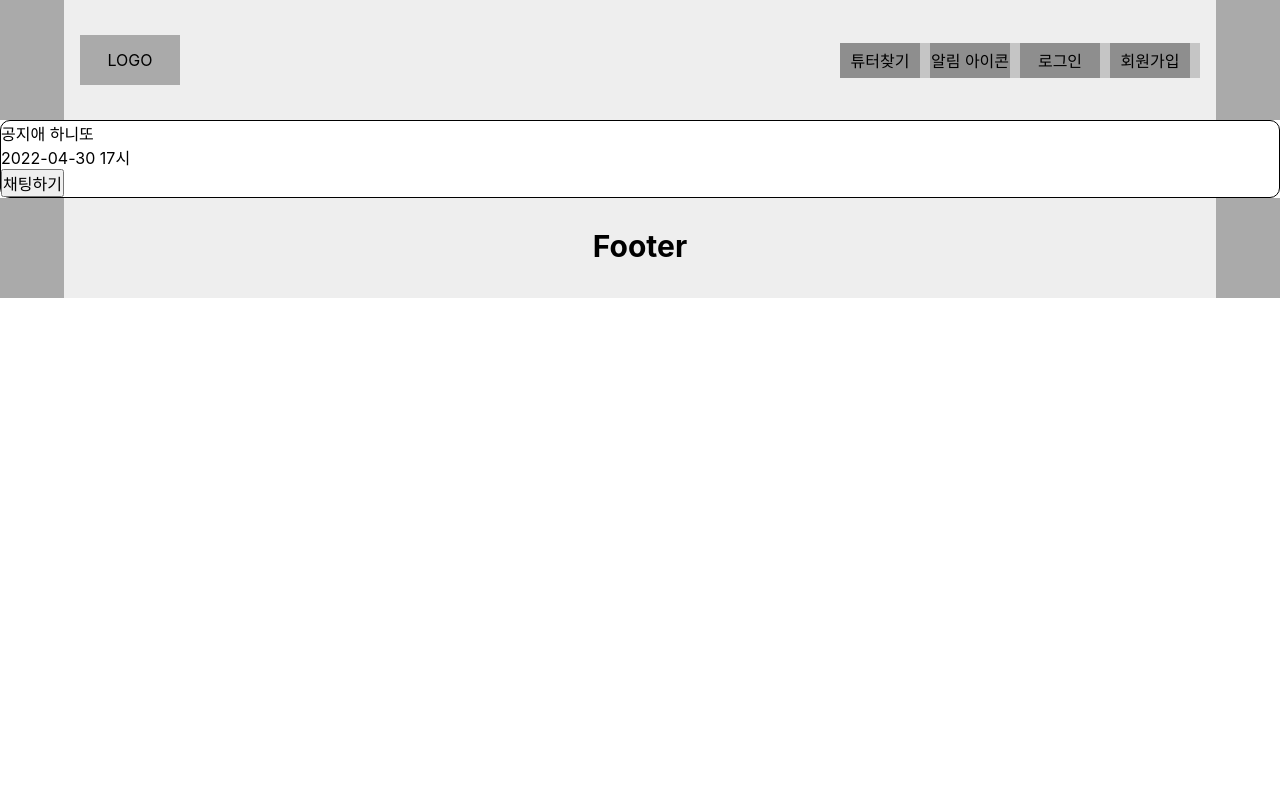
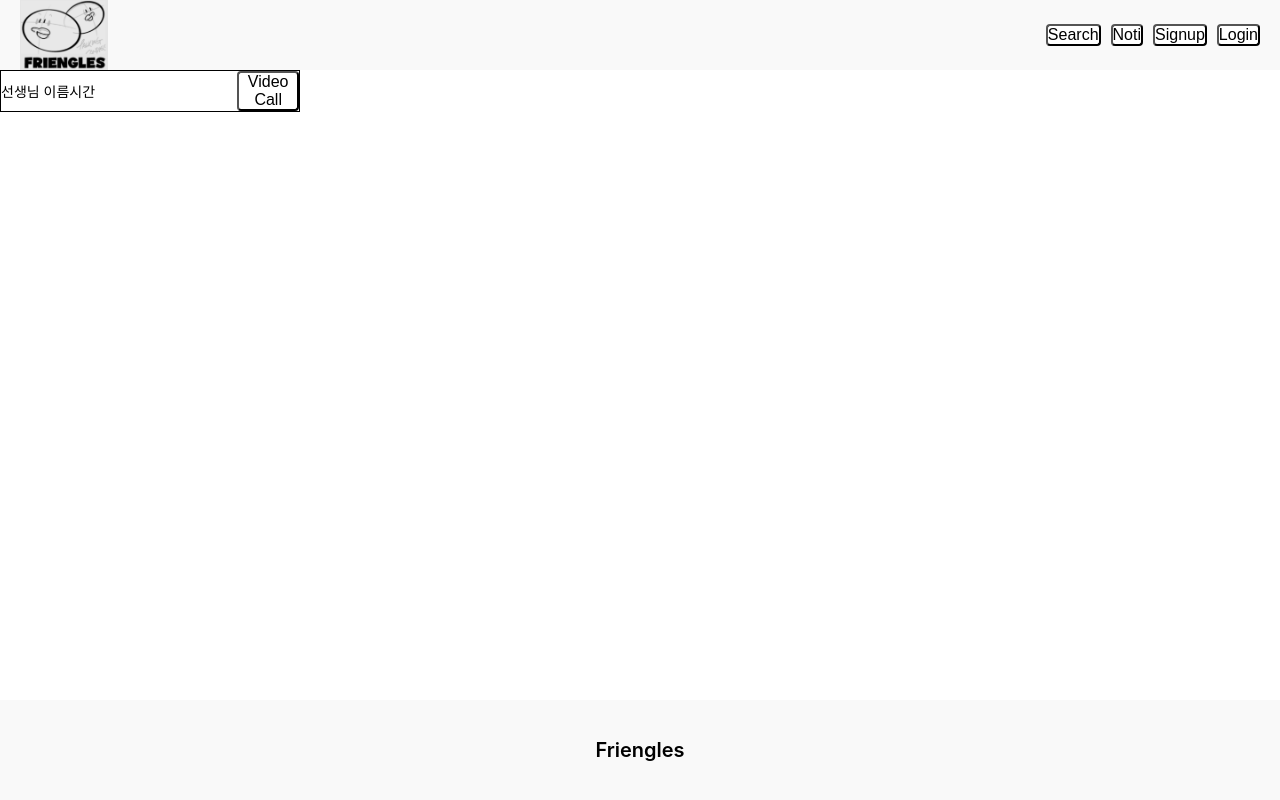
Before and after one commit to jiaegong/Friengls, a React (Create React App) app: page /mypage in a window 1280 px wide. Built offline with nearby package versions, Linux system fonts and the light colour scheme; no server answers.

Commit message:
Style: Main page

```diff
--- a/public/index.html
+++ b/public/index.html
@@ -29,6 +29,7 @@
   <body>
     <noscript>You need to enable JavaScript to run this app.</noscript>
     <div id="root"></div>
+    <div id="modal"></div>
     <!--
       This HTML file is a template.
       If you open it directly in the browser, you will see an empty page.
--- a/src/components/Footer.js
+++ b/src/components/Footer.js
@@ -1,35 +1,29 @@
 import React from 'react';
 import styled from 'styled-components';
+import { Flex, Text } from '../elements/index';
 
 const Footer = () => {
   return (
-    <Wrap>
-      <div className="innerWrap">
-        <h1>Footer</h1>
-      </div>
-    </Wrap>
+    <Flex
+      styles={{
+        width: '100%',
+        height: '100px',
+        background: '#f9f9f9',
+        position: 'absolute',
+        bottom: 0,
+      }}
+    >
+      <Text
+        styles={{
+          fontSize: '20px',
+          fontWeight: '600',
+          color: '#000',
+        }}
+      >
+        Friengles
+      </Text>
+    </Flex>
   );
 };
 
 export default Footer;
-
-const Wrap = styled.div`
-  width: 100%;
-  height: 100px;
-  background: #aaa;
-
-  .innerWrap {
-    width: 90%;
-    max-width: 1400px;
-    height: 100%;
-    margin: auto;
-    padding: 30px 16px 0;
-
-    background: #eee;
-
-    h1 {
-      text-align: center;
-      font-size: 30px;
-    }
-  }
-`;
--- a/src/components/Header.js
+++ b/src/components/Header.js
@@ -1,5 +1,6 @@
 import React, { useEffect } from 'react';
 import { useDispatch } from 'react-redux';
+import { Flex, Button } from '../elements/index';
 
 // 패키지
 import styled from 'styled-components';
@@ -13,102 +14,52 @@ const Header = () => {
   }, []);
 
   return (
-    <Wrap>
-      <div className="innerWrap">
-        <div
-          className="logoWrap"
-          onClick={() => {
+    <Flex
+      styles={{
+        height: '70px',
+        background: '#f9f9f9',
+      }}
+    >
+      <Flex
+        styles={{ justifyContent: 'flex-start', marginLeft: '20px' }}
+        _onClick={() => {
           history.push('/');
         }}
       >
-          LOGO
-          {/* img or background_img로 설정하면 될듯. */}
-        </div>
-
-        <ul className="navBarWrap">
-          <li
-            onClick={() => {
+        <img src="logo.png" height="70px" />
+      </Flex>
+      <Flex
+        styles={{
+          justifyContent: 'flex-end',
+          gap: '10px',
+          marginRight: '20px',
+        }}
+      >
+        <Button
+          _onClick={() => {
             history.push('/search');
           }}
         >
-            튜터찾기
-          </li>
-          <li>알림 아이콘</li>
-          <li
-            onClick={() => {
+          Search
+        </Button>
+        <Button>Noti</Button>
+        <Button
+          _onClick={() => {
+            history.push('/signup');
+          }}
+        >
+          Signup
+        </Button>
+        <Button
+          _onClick={() => {
             history.push('/login');
           }}
         >
-            로그인
-          </li>
-          <li
-            onClick={() => {
-              history.push('/signup');
-            }}
-          >
-            회원가입
-          </li>
-        </ul>
-        {/* 로그인시 회원이름 나오게 할것인지?? */}
-      </div>
-    </Wrap>
+          Login
+        </Button>
+      </Flex>
+    </Flex>
   );
 };
 
 export default Header;
-
-const Wrap = styled.div`
-  width: 100%;
-  height: 120px;
-  background: #aaa;
-
-  .innerWrap {
-    width: 90%;
-    max-width: 1400px;
-    height: 100%;
-    padding: 0px 16px 0;
-    margin: auto;
-
-    display: flex;
-    justify-content: space-between;
-    align-items: center;
-    background: #eee;
-
-    .logoWrap {
-      width: 100px;
-      height: 50px;
-      display: flex;
-      justify-content: center;
-      align-items: center;
-      cursor: pointer;
-      background: #aaa;
-    }
-
-    .navBarWrap {
-      /* width: 300px; */
-      width: auto;
-      height: 35px;
-      display: flex;
-      justify-content: space-between;
-      align-items: center;
-      background: #c5c5c5;
-
-      li {
-        width: 80px;
-        height: 35px;
-        display: flex;
-        justify-content: center;
-        vertical-align: middle;
-        align-items: center;
-        cursor: pointer;
-        background: #8e8e8e;
-
-        margin-right: 10px;
-
-        &:nth-child(5) {
-          margin: 0;
-        }
-      }
-    }
-  }
-`;
--- /dev/null
+++ b/src/components/Review.js
@@ -0,0 +1,31 @@
+import React from 'react';
+import { Flex, Image, Text } from '../elements/index';
+
+const Review = () => {
+  const rate = '5'; // 평점 불러와서 넣기
+  return (
+    <Flex>
+      <Image shape="circle" />
+      <Text>작성자 아이디</Text>
+      <Text>선생님 이름</Text>
+      <Flex styles={{ flexDirection: 'row' }}>
+        {Array.from({ length: 5 }, (c, idx) => {
+          return (
+            <Flex
+              styles={{
+                width: '30px',
+                height: '30px',
+                borderRadius: '30px',
+                margin: '5px',
+                backgroundColor: rate < idx + 1 ? '#ddd' : '#000',
+              }}
+            />
+          );
+        })}
+      </Flex>
+      <Text>리뷰</Text>
+    </Flex>
+  );
+};
+
+export default Review;
--- /dev/null
+++ b/src/components/Tutor.js
@@ -0,0 +1,17 @@
+import React from 'react';
+import { Flex, Image, Text } from '../elements/index';
+
+const Tutor = (props) => {
+  return (
+    <Flex>
+      <Flex>{/* <Image src={props.userProfile} /> */}</Flex>
+      <Flex>
+        <Text>{props.userName}</Text>
+        <Text>{props.contents}</Text>
+        <Flex>{props.tag}</Flex>
+      </Flex>
+    </Flex>
+  );
+};
+
+export default Tutor;
--- a/src/pages/Main.js
+++ b/src/pages/Main.js
@@ -1,144 +1,34 @@
 import React from 'react';
 import { useSelector, useDispatch } from 'react-redux';
 import styled from 'styled-components';
+import { Flex, Text } from '../elements/index';
+import Tutor from '../components/Tutor';
+import Review from '../components/Review';
 import { actionCreators as reviewActions } from '../redux/modules/review';
 
 const Main = () => {
   const dispatch = useDispatch();
   const tutorList = useSelector((state) => state.tutor.list);
-  const reviewList = useSelector((state) => state.review.list);
-  // console.log('유저정보 확인', tutorList);
-
+  // const reviewList = useSelector((state) => state.review.list);
+  console.log(tutorList);
   React.useEffect(() => {
     dispatch(reviewActions.getReviewDB());
   }, []);
 
   return (
-    <Wrap>
-      <div className="innerWrap">
-        <div className="bannerWrap">
-          <div className="banner">banner</div>
-        </div>
-
-        <div className="contentWrap">
-          <div className="searchWrap">
-            <label>유저 리스트</label>
-            <input type="text" placeholder="검색어를 입력하세요"></input>
-            <span className="searchIcon">검색 아이콘</span>
-          </div>
-
-          <div className="cardList">
-            {tutorList.map((item, idx) => {
-              return (
-                <div className="card" key={`tutor${idx}`}>
-                  <img
-                    className="user_img"
-                    src={item.userProfile}
-                    alt="#"
-                  ></img>
-                  <div className="user_info">
-                    <p className="userName">{item.userName}</p>
-                    <p className="userContents">{item.contents}</p>
-                    <p className="userTag">{item.tag}</p>
-                  </div>
-                </div>
-              );
-            })}
-          </div>
-
-          <div className="reviewWrap">
-            <div className="reviewInner">{/* 리뷰 맵 돌리기 */}</div>
-          </div>
-        </div>
-      </div>
-    </Wrap>
+    <Flex styles={{ width: '960px', margin: '0 auto' }}>
+      {tutorList.map((t, idx) => {
+        return (
+          <Flex key={t.id}>
+            <Tutor {...t} />
+          </Flex>
+        );
+      })}
+      {/* {reviewList.map(r => {
+        return <Flex key={r.reviewId}><Review {...r} /></Flex>;
+      })} */}
+    </Flex>
   );
 };
 
-const Wrap = styled.div`
-  /* 공통 */
-  width: 100%;
-  min-height: 905px;
-
-  background: #aaa;
-
-  .innerWrap {
-    width: 90%;
-    max-width: 1400px;
-    min-height: 910px;
-    margin: auto;
-
-    background: white;
-
-    .bannerWrap {
-      width: 100%;
-      height: 250px;
-      margin: auto;
-
-      background: #646464;
-
-      .banner {
-        height: 100%;
-        background: #ddd;
-      }
-    }
-
-    .contentWrap {
-      width: 100%;
-      margin-top: 20px;
-
-      background: #eee;
-
-      .searchWrap {
-        width: 100%;
-        padding-left: 10px;
-
-        background: #8e8e8e;
-      }
-
-      .cardList {
-        width: 100%;
-        padding: 20px 16px;
-        display: grid;
-        place-items: center;
-        grid-template-columns: repeat(auto-fill, minmax(310px, 1fr));
-        grid-gap: 1rem;
-
-        background: #575757;
-
-        .card {
-          width: 310px;
-          height: 218px;
-          border-radius: 10px;
-          overflow: hidden;
-
-          background: #eee;
-
-          .user_img {
-            width: 100%;
-            height: 70%;
-
-            background: #aaa;
-          }
-        }
-      }
-
-      .reviewWrap {
-        width: 100%;
-        min-height: 200px;
-        margin-top: 60px;
-        background: #ddd;
-
-        .reviewInner {
-          width: 95%;
-          padding: 20px 30px;
-          margin: auto;
-
-          background-color: #fff;
-        }
-      }
-    }
-  }
-`;
-
 export default Main;
--- a/src/pages/Mypage.js
+++ b/src/pages/Mypage.js
@@ -1,6 +1,7 @@
 import React from 'react';
 import styled from 'styled-components';
 import { history } from '../redux/configureStore';
+import { Flex, Text, Input, Button } from '../elements/index';
 
 const Mypage = () => {
   const videoChatHandler = (roomName) => {
@@ -11,18 +12,15 @@ const Mypage = () => {
   return (
     <>
       {/* 예약리스트 맵 돌리기 */}
-      <List>
-        <p>공지애 하니또</p>
-        <p>2022-04-30 17시</p>
-        <button onClick={videoChatHandler}>채팅하기</button>
-      </List>
+      <Flex styles={{ border: '1px solid black', width: '300px' }}>
+        <Flex styles={{ justifyContent: 'flex-start' }}>
+          <Text>선생님 이름</Text>
+          <Text>시간</Text>
+        </Flex>
+        <Button onClick={videoChatHandler}>Video Call</Button>
+      </Flex>
     </>
   );
 };
 
-const List = styled.div`
-  border: 1px solid black;
-  border-radius: 10px;
-`;
-
 export default Mypage;
```
Also changed, not shown: src/components/MainModal.js (+40 -7 lines), src/components/Portal.js (added, +8 -0 lines), src/components/ReviewModal.js (+37 -3 lines), src/pages/VideoChat.js (+55 -28 lines), public/logo.png (added). Lines whose indentation alone changed are shown as unchanged.
